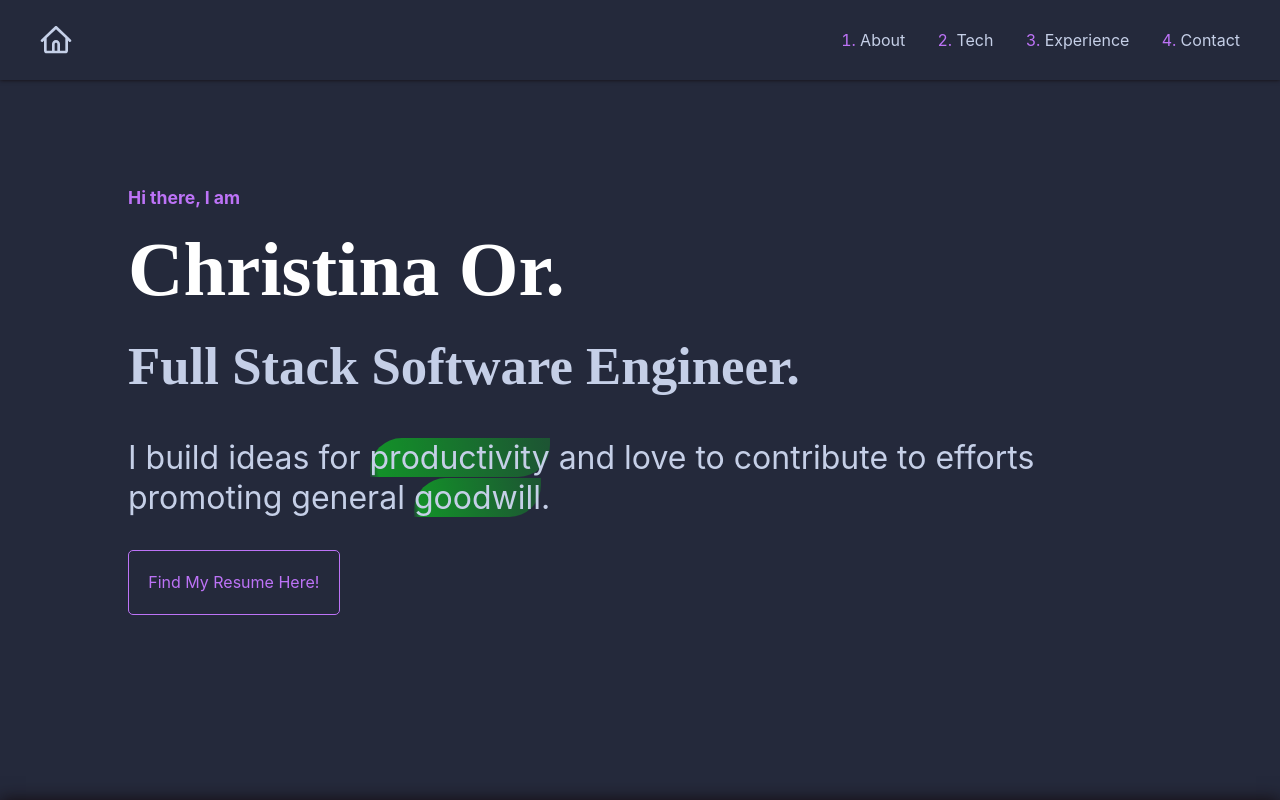
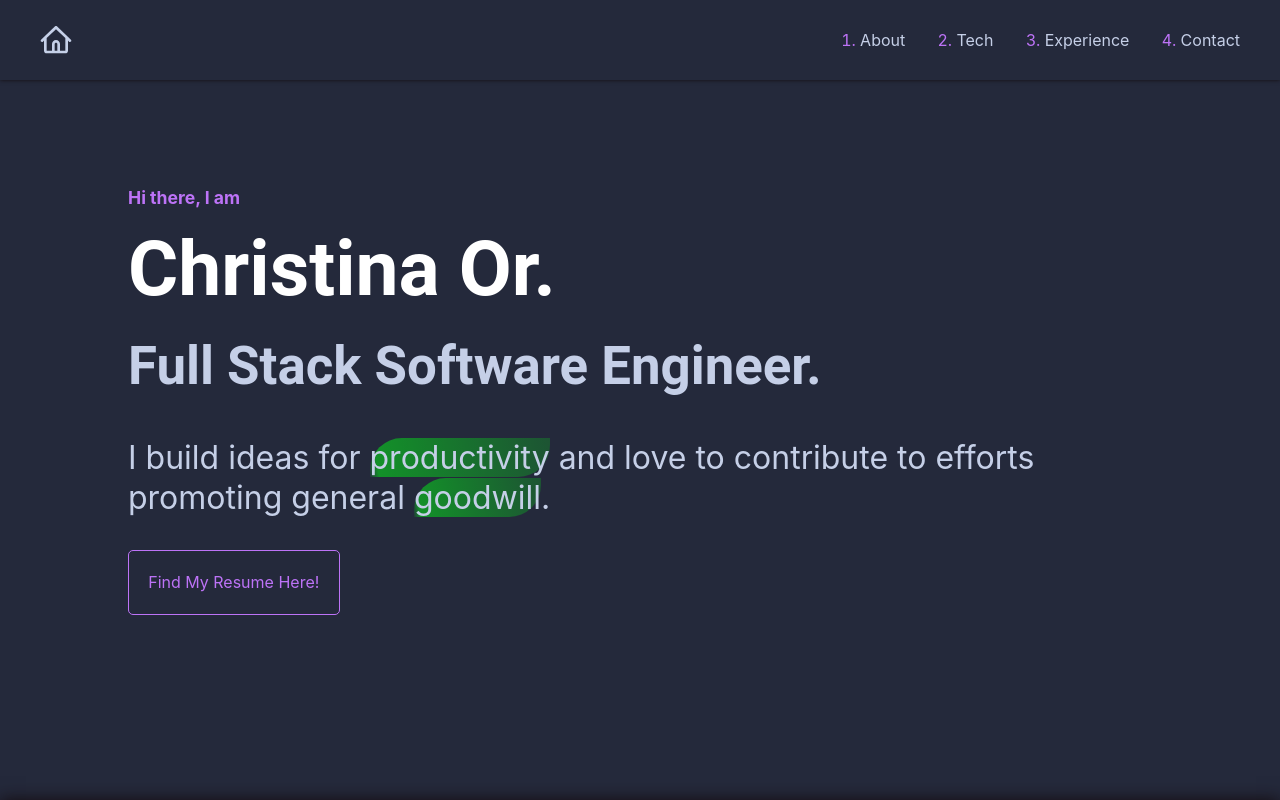
Before and after one commit to christinaor/christinaor.github.io, a React (Vite) app: page / in a window 1280 px wide. Shown: the top 800 px of the page. Built offline with nearby package versions, Linux system fonts and the light colour scheme.

Commit message:
Fix font

```diff
--- a/src/components/EmailForm/styles.module.scss
+++ b/src/components/EmailForm/styles.module.scss
@@ -23,7 +23,7 @@
 .emailForm label {
   padding: 2px;
 
-  font-family: 'Lora';
+  font-family: 'Roboto', serif;
 }
 
 .emailForm input, .emailForm textarea {
--- a/src/components/Experiences/styles.module.scss
+++ b/src/components/Experiences/styles.module.scss
@@ -109,7 +109,7 @@
 
   background-color: $mainTextColor;
   color: $mainTextColorBlack;
-  font-family: 'Lora';
+  font-family: 'Roboto', serif;
   border-radius: 5px;
   text-align: center;
 }
--- a/src/components/Footer/styles.module.scss
+++ b/src/components/Footer/styles.module.scss
@@ -72,7 +72,7 @@
   gap: 1.5rem;
 
   text-align: center;
-  font-family: 'Lora';
+  font-family: 'Roboto', serif;
   font-size: 0.8rem;
 }
 
--- a/src/styles/global.scss
+++ b/src/styles/global.scss
@@ -2,12 +2,10 @@
 @import './layout.scss';
 
 :root {
-  // font-family: Inter, system-ui, Avenir, Helvetica, Arial, sans-serif;
   font-family: -apple-system, BlinkMacSystemFont, "Segoe UI", Roboto, Helvetica, Arial, sans-serif, "Apple Color Emoji", "Segoe UI Emoji", "Segoe UI Symbol";
   line-height: 1.5;
   font-weight: 400;
 
-  // color-scheme: light dark;
   color: $mainTextColor;
   background-color: $mainBodyBackground;
 
@@ -91,7 +89,7 @@ footer {
 }
 
 h1, h2 {
-  font-family: 'Lora';
+  font-family: 'Roboto', serif;
   color: $mainHeaderColor;
 }
 
@@ -173,19 +171,12 @@ button:focus-visible {
 @media only screen and (min-width: $mobile-max) {
   h1, h2 {
     font-size: 2rem;
-    font-family: 'Lora';
   }
 }
 
 .section-number {
   color: $subTextColor;
 }
-
-// @media only screen and (min-width: $desktop-min) {
-//   h1, h2 {
-//     font-size: 3rem;
-//   }
-// }
 
 // @media (prefers-color-scheme: light) {
 //   :root {
```
